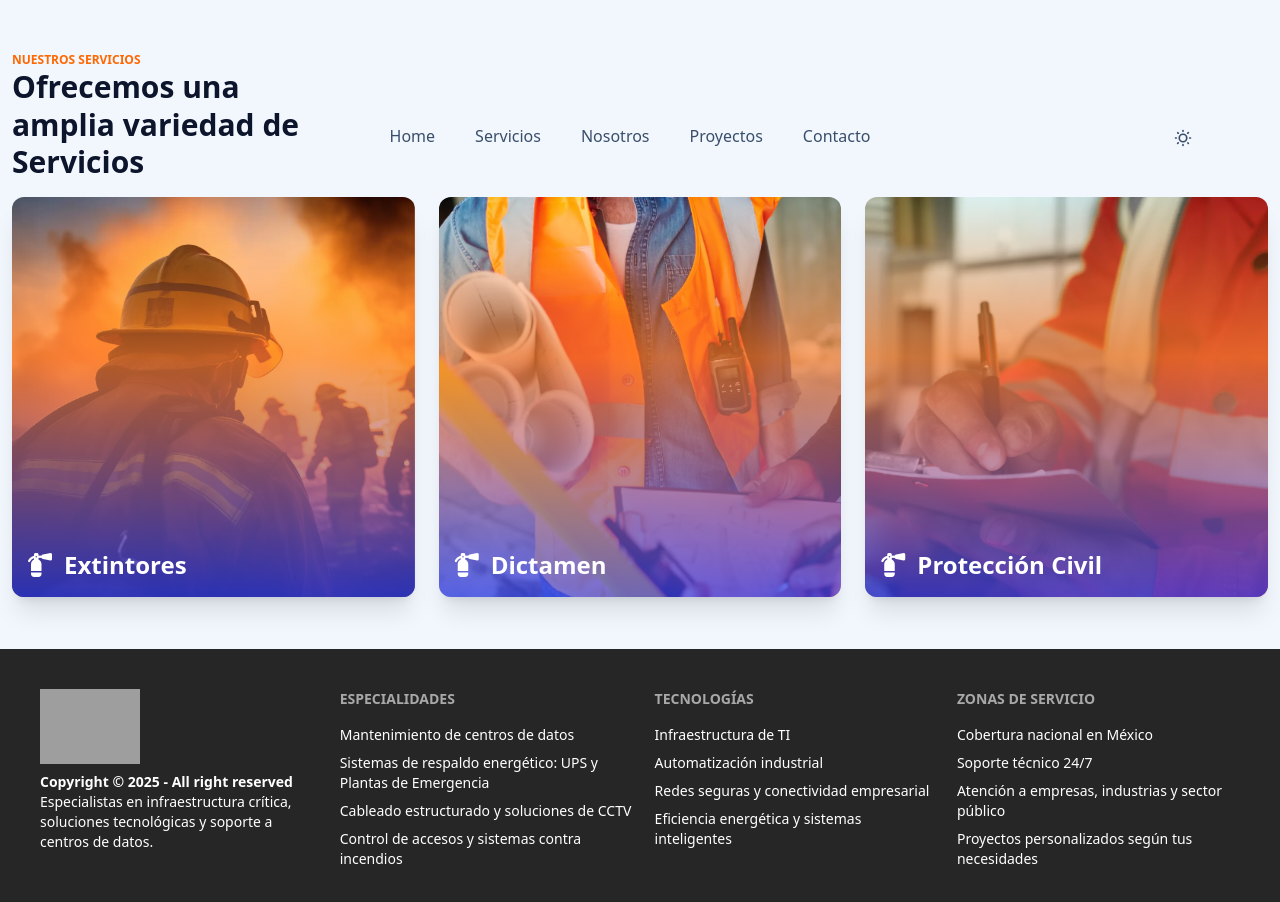
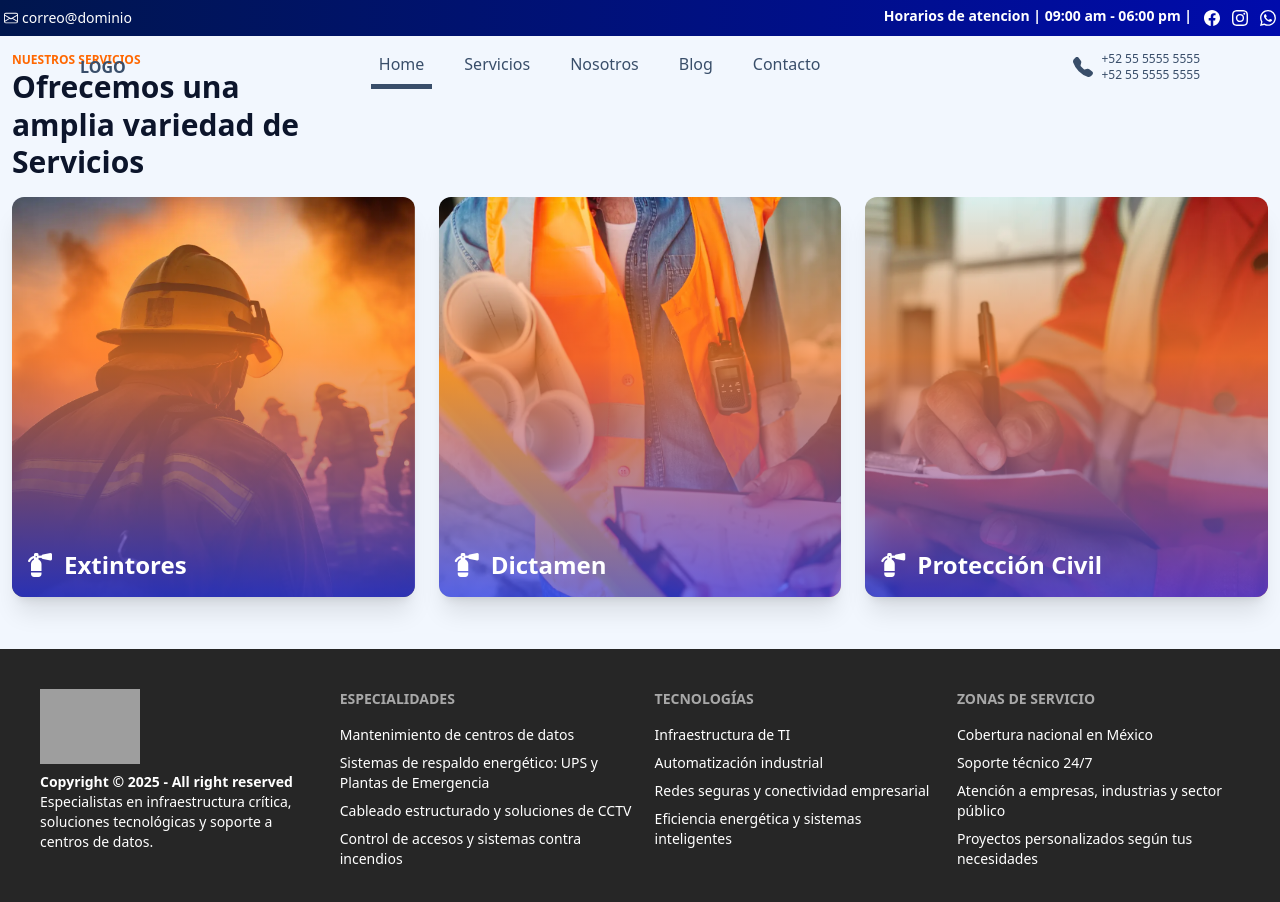
Before and after one commit to ManuelJuarezAngel/Omega, a React (Vite) app: page / in a window 1280 px wide. Shown: the top 902 px of the page. Built offline with nearby package versions, Linux system fonts and the light colour scheme; grey boxes are pictures that could not be loaded.

Commit message:
Se creo la base del menu

```diff
--- a/src/components/Navbar.jsx
+++ b/src/components/Navbar.jsx
@@ -1,10 +1,6 @@
 import React, { useState, useEffect } from 'react';
 
 export default function Navbar({ setTheme, theme }) {
-
-    const toggleTheme = () => {
-        setTheme(theme === "winter" ? "business" : "winter");
-    };
 
     const [isScrolled, setIsScrolled] = useState(false);
 
@@ -24,13 +20,37 @@ export default function Navbar({ setTheme, theme }) {
 
     // Clases dinámicas para el navbar
     const navbarClasses = isScrolled
-        ? "bg-white/10 backdrop-blur-md border border-white/20 shadow-lg"
+        ? "bg-white text-black"
         : "bg-transparent";
-    const topNavbar = isScrolled ? "md:top-5" : "top-0 md:top-25";
-    const themeState = localStorage.getItem("theme")
 
     return (
-        <header className={`navbar fixed w-full transition-all duration-300 ease-in-out flex justify-center items-center z-50 ${topNavbar}`}>
+        <header className={`navbar fixed w-full transition-all duration-300 ease-in-out flex justify-center items-center flex-col z-50 p-0`}>
+            <div className='w-full bg-gradient-custom-blue h-9 top-0 flex justify-center items-center'>
+                <div className='max-w-7xl w-[100%] h-full flex justify-between items-center p-1'>
+                    <div className='flex items-center justify-center text-center gap-1'>
+                        <svg xmlns="http://www.w3.org/2000/svg" width="14" height="14" fill="currentColor" className="bi bi-envelope text-white" viewBox="0 0 16 16">
+                            <path d="M0 4a2 2 0 0 1 2-2h12a2 2 0 0 1 2 2v8a2 2 0 0 1-2 2H2a2 2 0 0 1-2-2zm2-1a1 1 0 0 0-1 1v.217l7 4.2 7-4.2V4a1 1 0 0 0-1-1zm13 2.383-4.708 2.825L15 11.105zm-.034 6.876-5.64-3.471L8 9.583l-1.326-.795-5.64 3.47A1 1 0 0 0 2 13h12a1 1 0 0 0 .966-.741M1 11.105l4.708-2.897L1 5.383z" />
+                        </svg>
+                        <a className='text-white text-sm p-0 m-0'>correo@dominio</a>
+                    </div>
+                    <div className='flex justify-center align-center gap-3'>
+                        <div className='flex justify-center align-center pb-1'>
+                            <p className='font-bold text-white text-center text-sm m-0'>Horarios de atencion | 09:00 am - 06:00 pm |</p>
+                        </div>
+                        <div className='flex items-center justify-center gap-3'>
+                            <svg xmlns="http://www.w3.org/2000/svg" width="16" height="16" fill="currentColor" className="bi bi-facebook text-white" viewBox="0 0 16 16">
+                                <path d="M16 8.049c0-4.446-3.582-8.05-8-8.05C3.58 0-.002 3.603-.002 8.05c0 4.017 2.926 7.347 6.75 7.951v-5.625h-2.03V8.05H6.75V6.275c0-2.017 1.195-3.131 3.022-3.131.876 0 1.791.157 1.791.157v1.98h-1.009c-.993 0-1.303.621-1.303 1.258v1.51h2.218l-.354 2.326H9.25V16c3.824-.604 6.75-3.934 6.75-7.951" />
+                            </svg>
+                            <svg xmlns="http://www.w3.org/2000/svg" width="16" height="16" fill="currentColor" className="bi bi-instagram text-white" viewBox="0 0 16 16">
+                                <path d="M8 0C5.829 0 5.556.01 4.703.048 3.85.088 3.269.222 2.76.42a3.9 3.9 0 0 0-1.417.923A3.9 3.9 0 0 0 .42 2.76C.222 3.268.087 3.85.048 4.7.01 5.555 0 5.827 0 8.001c0 2.172.01 2.444.048 3.297.04.852.174 1.433.372 1.942.205.526.478.972.923 1.417.444.445.89.719 1.416.923.51.198 1.09.333 1.942.372C5.555 15.99 5.827 16 8 16s2.444-.01 3.298-.048c.851-.04 1.434-.174 1.943-.372a3.9 3.9 0 0 0 1.416-.923c.445-.445.718-.891.923-1.417.197-.509.332-1.09.372-1.942C15.99 10.445 16 10.173 16 8s-.01-2.445-.048-3.299c-.04-.851-.175-1.433-.372-1.941a3.9 3.9 0 0 0-.923-1.417A3.9 3.9 0 0 0 13.24.42c-.51-.198-1.092-.333-1.943-.372C10.443.01 10.172 0 7.998 0zm-.717 1.442h.718c2.136 0 2.389.007 3.232.046.78.035 1.204.166 1.486.275.373.145.64.319.92.599s.453.546.598.92c.11.281.24.705.275 1.485.039.843.047 1.096.047 3.231s-.008 2.389-.047 3.232c-.035.78-.166 1.203-.275 1.485a2.5 2.5 0 0 1-.599.919c-.28.28-.546.453-.92.598-.28.11-.704.24-1.485.276-.843.038-1.096.047-3.232.047s-2.39-.009-3.233-.047c-.78-.036-1.203-.166-1.485-.276a2.5 2.5 0 0 1-.92-.598 2.5 2.5 0 0 1-.6-.92c-.109-.281-.24-.705-.275-1.485-.038-.843-.046-1.096-.046-3.233s.008-2.388.046-3.231c.036-.78.166-1.204.276-1.486.145-.373.319-.64.599-.92s.546-.453.92-.598c.282-.11.705-.24 1.485-.276.738-.034 1.024-.044 2.515-.045zm4.988 1.328a.96.96 0 1 0 0 1.92.96.96 0 0 0 0-1.92m-4.27 1.122a4.109 4.109 0 1 0 0 8.217 4.109 4.109 0 0 0 0-8.217m0 1.441a2.667 2.667 0 1 1 0 5.334 2.667 2.667 0 0 1 0-5.334" />
+                            </svg>
+                            <svg xmlns="http://www.w3.org/2000/svg" width="16" height="16" fill="currentColor" className="bi bi-whatsapp text-white" viewBox="0 0 16 16">
+                                <path d="M13.601 2.326A7.85 7.85 0 0 0 7.994 0C3.627 0 .068 3.558.064 7.926c0 1.399.366 2.76 1.057 3.965L0 16l4.204-1.102a7.9 7.9 0 0 0 3.79.965h.004c4.368 0 7.926-3.558 7.93-7.93A7.9 7.9 0 0 0 13.6 2.326zM7.994 14.521a6.6 6.6 0 0 1-3.356-.92l-.24-.144-2.494.654.666-2.433-.156-.251a6.56 6.56 0 0 1-1.007-3.505c0-3.626 2.957-6.584 6.591-6.584a6.56 6.56 0 0 1 4.66 1.931 6.56 6.56 0 0 1 1.928 4.66c-.004 3.639-2.961 6.592-6.592 6.592m3.615-4.934c-.197-.099-1.17-.578-1.353-.646-.182-.065-.315-.099-.445.099-.133.197-.513.646-.627.775-.114.133-.232.148-.43.05-.197-.1-.836-.308-1.592-.985-.59-.525-.985-1.175-1.103-1.372-.114-.198-.011-.304.088-.403.087-.088.197-.232.296-.346.1-.114.133-.198.198-.33.065-.134.034-.248-.015-.347-.05-.099-.445-1.076-.612-1.47-.16-.389-.323-.335-.445-.34-.114-.007-.247-.007-.38-.007a.73.73 0 0 0-.529.247c-.182.198-.691.677-.691 1.654s.71 1.916.81 2.049c.098.133 1.394 2.132 3.383 2.992.47.205.84.326 1.129.418.475.152.904.129 1.246.08.38-.058 1.171-.48 1.338-.943.164-.464.164-.86.114-.943-.049-.084-.182-.133-.38-.232" />
+                            </svg>
+                        </div>
+                    </div>
+                </div>
+            </div>
             <div className={`navbar-start w-[99%] lg:w-[90%] max-w-7xl transition-all duration-300 ease-in-out flex justify-between items-center py-2 px-4 rounded ${navbarClasses}`}>
 
                 <div className="dropdown lg:hidden block">
@@ -43,48 +63,33 @@ export default function Navbar({ setTheme, theme }) {
                         <li><a href='#hero'>Home</a></li>
                         <li><a href='#servicios'>Servicios</a></li>
                         <li><a href='#nosotros'>Nosotros</a></li>
-                        <li><a href='#proyectos'>Proyectos</a></li>
+                        <li><a href='#proyectos'>Blog</a></li>
                         <li><a href='#contacto'>Contacto</a></li>
                     </ul>
                 </div>
 
                 <div className='' id='logo'>
-                    <span className='font-bold'></span>
+                    <span className='font-bold'>LOGO</span>
                 </div>
 
                 <nav className='hidden lg:space-x-6 lg:flex'>
-                    <a className='cursor-pointer p-2 transition-all duration-300 ease-in-out hover:bg-primary hover:text-white rounded' href='#hero'>Home</a>
-                    <a className='cursor-pointer p-2 transition-all duration-300 ease-in-out hover:bg-primary hover:text-white rounded' href='#servicios'>Servicios</a>
-                    <a className='cursor-pointer p-2 transition-all duration-300 ease-in-out hover:bg-primary hover:text-white rounded' href='#nosotros'>Nosotros</a>
-                    <a className='cursor-pointer p-2 transition-all duration-300 ease-in-out hover:bg-primary hover:text-white rounded' href='#proyectos'>Proyectos</a>
-                    <a className='cursor-pointer p-2 transition-all duration-300 ease-in-out hover:bg-primary hover:text-white rounded' href='#contacto'>Contacto</a>
+                    <a className='cursor-pointer p-2 transition-all duration-100 ease-in-out hover:border-b-5 border-b-5' href='#hero'>Home</a>
+                    <a className='cursor-pointer p-2 transition-all duration-100 ease-in-out hover:border-b-5' href='#servicios'>Servicios</a>
+                    <a className='cursor-pointer p-2 transition-all duration-100 ease-in-out hover:border-b-5' href='#nosotros'>Nosotros</a>
+                    <a className='cursor-pointer p-2 transition-all duration-100 ease-in-out hover:border-b-5' href='#proyectos'>Blog</a>
+                    <a className='cursor-pointer p-2 transition-all duration-100 ease-in-out hover:border-b-5' href='#contacto'>Contacto</a>
                 </nav>
 
-                <div>
-                    <a className="tooltip" data-tip="Tema">
-                        <label className="swap swap-rotate">
-
-                            <input type="checkbox" className="theme-controller" value={theme === 'business'} onChange={toggleTheme} />
-
-
-                            <svg
-                                className="swap-off h-5 w-5 fill-current"
-                                xmlns="http://www.w3.org/2000/svg"
-                                viewBox="0 0 24 24">
-                                <path
-                                    d="M5.64,17l-.71.71a1,1,0,0,0,0,1.41,1,1,0,0,0,1.41,0l.71-.71A1,1,0,0,0,5.64,17ZM5,12a1,1,0,0,0-1-1H3a1,1,0,0,0,0,2H4A1,1,0,0,0,5,12Zm7-7a1,1,0,0,0,1-1V3a1,1,0,0,0-2,0V4A1,1,0,0,0,12,5ZM5.64,7.05a1,1,0,0,0,.7.29,1,1,0,0,0,.71-.29,1,1,0,0,0,0-1.41l-.71-.71A1,1,0,0,0,4.93,6.34Zm12,.29a1,1,0,0,0,.7-.29l.71-.71a1,1,0,1,0-1.41-1.41L17,5.64a1,1,0,0,0,0,1.41A1,1,0,0,0,17.66,7.34ZM21,11H20a1,1,0,0,0,0,2h1a1,1,0,0,0,0-2Zm-9,8a1,1,0,0,0-1,1v1a1,1,0,0,0,2,0V20A1,1,0,0,0,12,19ZM18.36,17A1,1,0,0,0,17,18.36l.71.71a1,1,0,0,0,1.41,0,1,1,0,0,0,0-1.41ZM12,6.5A5.5,5.5,0,1,0,17.5,12,5.51,5.51,0,0,0,12,6.5Zm0,9A3.5,3.5,0,1,1,15.5,12,3.5,3.5,0,0,1,12,15.5Z" />
-                            </svg>
-
-
-                            <svg
-                                className="swap-on h-5 w-5 fill-current"
-                                xmlns="http://www.w3.org/2000/svg"
-                                viewBox="0 0 24 24">
-                                <path
-                                    d="M21.64,13a1,1,0,0,0-1.05-.14,8.05,8.05,0,0,1-3.37.73A8.15,8.15,0,0,1,9.08,5.49a8.59,8.59,0,0,1,.25-2A1,1,0,0,0,8,2.36,10.14,10.14,0,1,0,22,14.05,1,1,0,0,0,21.64,13Zm-9.5,6.69A8.14,8.14,0,0,1,7.08,5.22v.27A10.15,10.15,0,0,0,17.22,15.63a9.79,9.79,0,0,0,2.1-.22A8.11,8.11,0,0,1,12.14,19.73Z" />
-                            </svg>
-                        </label>
-                    </a>
+                <div className='flex justify-center items-center gap-2'>
+                    <div className='flex justify-center items-center'>
+                        <svg xmlns="http://www.w3.org/2000/svg" width="20" height="20" fill="currentColor" class="bi bi-telephone-fill" viewBox="0 0 16 16">
+                            <path fill-rule="evenodd" d="M1.885.511a1.745 1.745 0 0 1 2.61.163L6.29 2.98c.329.423.445.974.315 1.494l-.547 2.19a.68.68 0 0 0 .178.643l2.457 2.457a.68.68 0 0 0 .644.178l2.189-.547a1.75 1.75 0 0 1 1.494.315l2.306 1.794c.829.645.905 1.87.163 2.611l-1.034 1.034c-.74.74-1.846 1.065-2.877.702a18.6 18.6 0 0 1-7.01-4.42 18.6 18.6 0 0 1-4.42-7.009c-.362-1.03-.037-2.137.703-2.877z" />
+                        </svg>
+                    </div>
+                    <div className='flex justify-center items-center flex-col'>
+                        <p className='text-xs'>+52 55 5555 5555</p>
+                        <p className='text-xs'>+52 55 5555 5555</p>
+                    </div>
                 </div>
             </div>
         </header>
```
